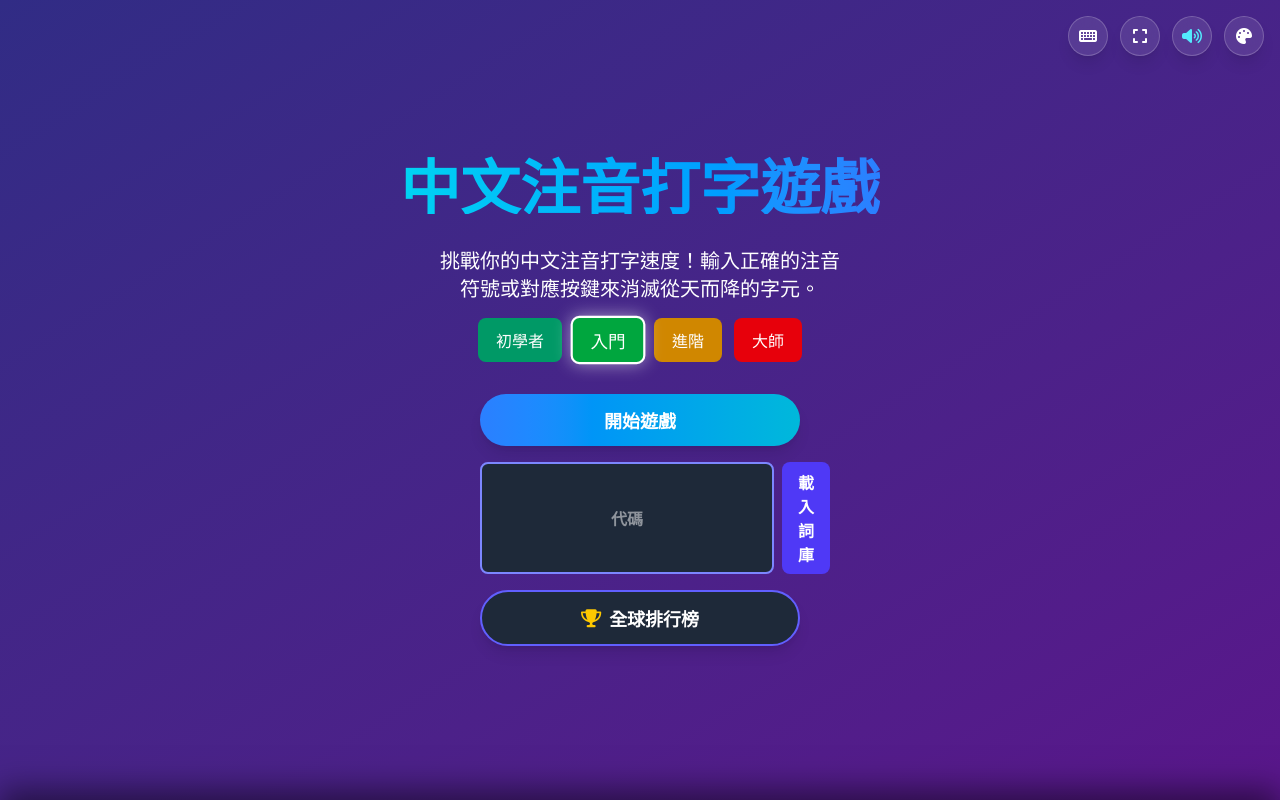
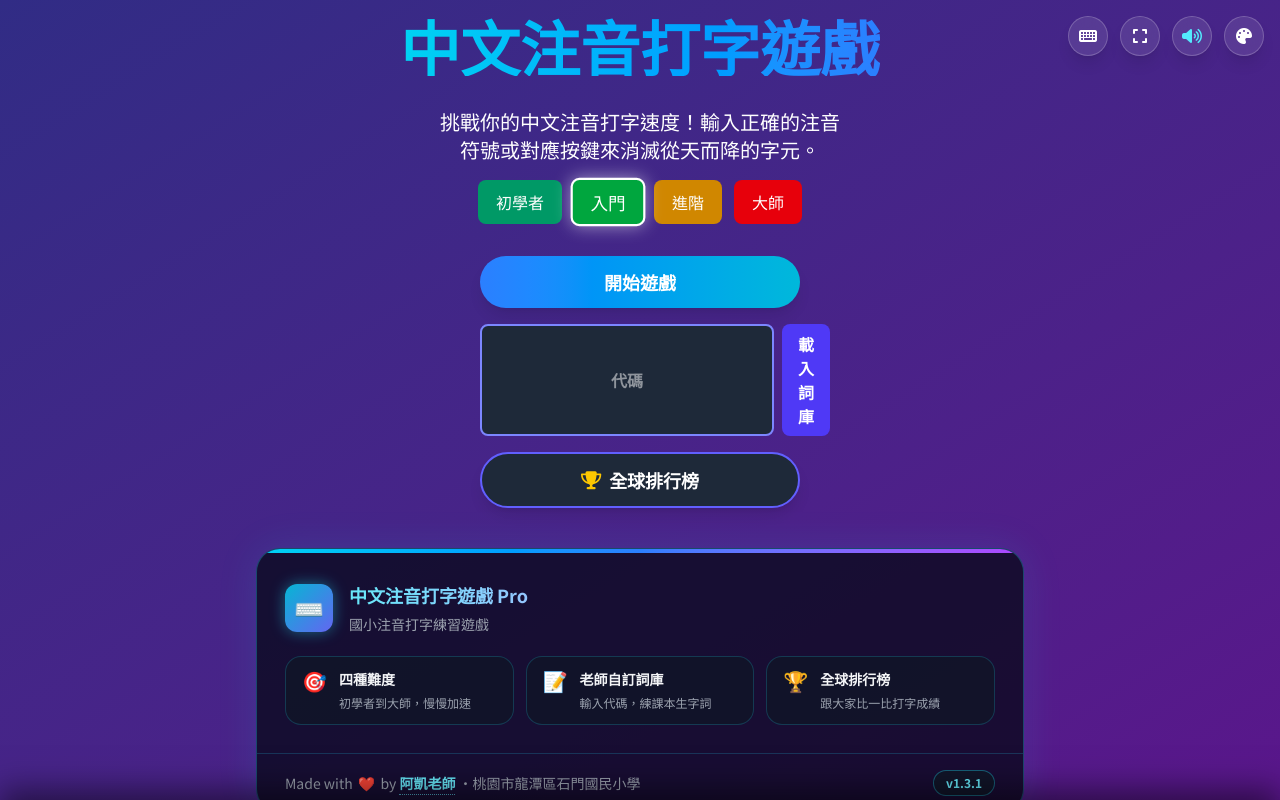
Before and after one commit to cagoooo/typeCC, a website built with Vite: page index.html in a window 1280 px wide. Built offline with nearby package versions, Linux system fonts and the light colour scheme; some packages are replaced by stand-ins of ours; no server answers.

Commit message:
feat: 開始畫面新增網站頁尾，署名連到阿凱老師教育科技創新專區（v1.3.1）
Co-Authored-By: Claude Opus 5.5 <noreply@anthropic.com>

```diff
--- a/index.html
+++ b/index.html
@@ -91,6 +91,42 @@
                 <i class="fas fa-trophy mr-2 text-yellow-400"></i> 全球排行榜
             </button>
         </div>
+
+        <!-- v1.3.1：網站頁尾（品牌區・三個重點・作者署名）— 只在開始畫面顯示，遊戲中不出現 -->
+        <footer class="site-footer w-full max-w-3xl mt-10 rounded-3xl overflow-hidden">
+            <div class="h-1 w-full bg-gradient-to-r from-cyan-400 via-blue-500 to-purple-500" aria-hidden="true"></div>
+            <div class="p-5 md:p-7 grid gap-5">
+                <div class="flex items-center gap-4 text-left">
+                    <span class="site-footer__logo w-12 h-12 rounded-xl shrink-0 flex items-center justify-center text-2xl" aria-hidden="true">⌨️</span>
+                    <div>
+                        <div class="site-footer__name text-lg font-bold">中文注音打字遊戲 Pro</div>
+                        <div class="site-footer__muted text-sm mt-1 leading-relaxed">國小注音打字練習遊戲</div>
+                    </div>
+                </div>
+                <ul class="grid gap-3 sm:grid-cols-3">
+                    <li class="site-footer__point flex items-start gap-3 rounded-2xl px-4 py-3 text-left">
+                        <span class="text-xl leading-none mt-0.5" aria-hidden="true">🎯</span>
+                        <span><span class="site-footer__title block text-sm font-bold">四種難度</span><span class="site-footer__muted block text-xs mt-1 leading-relaxed">初學者到大師，慢慢加速</span></span>
+                    </li>
+                    <li class="site-footer__point flex items-start gap-3 rounded-2xl px-4 py-3 text-left">
+                        <span class="text-xl leading-none mt-0.5" aria-hidden="true">📝</span>
+                        <span><span class="site-footer__title block text-sm font-bold">老師自訂詞庫</span><span class="site-footer__muted block text-xs mt-1 leading-relaxed">輸入代碼，練課本生字詞</span></span>
+                    </li>
+                    <li class="site-footer__point flex items-start gap-3 rounded-2xl px-4 py-3 text-left">
+                        <span class="text-xl leading-none mt-0.5" aria-hidden="true">🏆</span>
+                        <span><span class="site-footer__title block text-sm font-bold">全球排行榜</span><span class="site-footer__muted block text-xs mt-1 leading-relaxed">跟大家比一比打字成績</span></span>
+                    </li>
+                </ul>
+            </div>
+            <div class="site-footer__bottom px-5 md:px-7 py-4 flex flex-col sm:flex-row items-center justify-between gap-3 text-sm">
+                <div class="site-footer__muted text-center sm:text-left leading-relaxed">
+                    Made with <span aria-label="愛心" class="inline-block mx-0.5">❤️</span> by
+                    <a href="https://cagoooo.github.io/Akai/" target="_blank" rel="noopener noreferrer"
+                        title="阿凱老師教育科技創新專區" class="site-footer__author font-bold">阿凱老師</a><span class="hidden sm:inline" aria-hidden="true"> ・</span><span class="block sm:inline">桃園市龍潭區石門國民小學</span>
+                </div>
+                <span class="site-footer__version text-xs font-bold rounded-full px-3 py-1">v1.3.1</span>
+            </div>
+        </footer>
     </div>
 
     <!-- 教師工具按鈕 (固定右下角) -->
--- a/package.json
+++ b/package.json
@@ -1,7 +1,7 @@
 {
   "name": "typecc-pro",
   "private": true,
-  "version": "1.3.0",
+  "version": "1.3.1",
   "type": "module",
   "scripts": {
     "dev": "vite",
--- a/public/sw.js
+++ b/public/sw.js
@@ -1,4 +1,4 @@
-const CACHE_NAME = 'typecc-v1.3.0';
+const CACHE_NAME = 'typecc-v1.3.1';
 const ASSETS_TO_CACHE = [
     './',
     './index.html',
--- a/src/style.css
+++ b/src/style.css
@@ -343,3 +343,72 @@ body.theme-ocean .falling-character {
 .vk-btn-space {
     max-width: 300px;
 }
+
+/* --- v1.3.1 開始畫面頁尾（作者署名） --- */
+#start-screen {
+    overflow-y: auto;
+    justify-content: center;
+    justify-content: safe center;
+}
+
+.site-footer {
+    background: rgba(3, 7, 18, 0.72);
+    border: 1px solid rgba(34, 211, 238, 0.3);
+    box-shadow: 0 0 40px rgba(34, 211, 238, 0.12);
+    flex-shrink: 0;
+}
+
+.site-footer__logo {
+    background: linear-gradient(135deg, #06b6d4, #6366f1);
+    box-shadow: 0 0 15px rgba(34, 211, 238, 0.45);
+}
+
+.site-footer__name {
+    background-image: linear-gradient(to right, #67e8f9, #93c5fd);
+    -webkit-background-clip: text;
+    background-clip: text;
+    color: transparent;
+}
+
+.site-footer__title { color: #f3f4f6; }
+.site-footer__muted { color: #9ca3af; }
+
+.site-footer__point {
+    background: rgba(17, 24, 39, 0.7);
+    border: 1px solid rgba(34, 211, 238, 0.2);
+}
+
+.site-footer__bottom { border-top: 1px solid rgba(34, 211, 238, 0.2); }
+
+.site-footer__author {
+    color: #67e8f9;
+    border-bottom: 1px dotted rgba(103, 232, 249, 0.7);
+    padding-bottom: 1px;
+    transition: color .2s, border-color .2s;
+}
+
+.site-footer__author:hover { color: #f9a8d4; border-bottom-color: #f9a8d4; }
+
+.site-footer__version {
+    color: #67e8f9;
+    border: 1px solid rgba(34, 211, 238, 0.4);
+    background: rgba(17, 24, 39, 0.8);
+}
+
+body.theme-light .site-footer {
+    background: rgba(255, 255, 255, 0.75);
+    border-color: #bae6fd;
+    box-shadow: 0 8px 30px rgba(2, 132, 199, 0.15);
+}
+
+body.theme-light .site-footer__name { background-image: linear-gradient(to right, #0369a1, #1d4ed8); }
+body.theme-light .site-footer__title { color: #1e293b; }
+body.theme-light .site-footer__muted { color: #475569; }
+body.theme-light .site-footer__point { background: rgba(255, 255, 255, 0.85); border-color: #cbd5e1; }
+body.theme-light .site-footer__bottom { border-top-color: #cbd5e1; }
+body.theme-light .site-footer__author { color: #0369a1; border-bottom-color: #0369a1; }
+body.theme-light .site-footer__version { color: #0369a1; background: #ffffff; border-color: #bae6fd; }
+
+@media print {
+    .site-footer { display: none; }
+}
```
Also changed, not shown: CHANGELOG.md, 1 other file.
